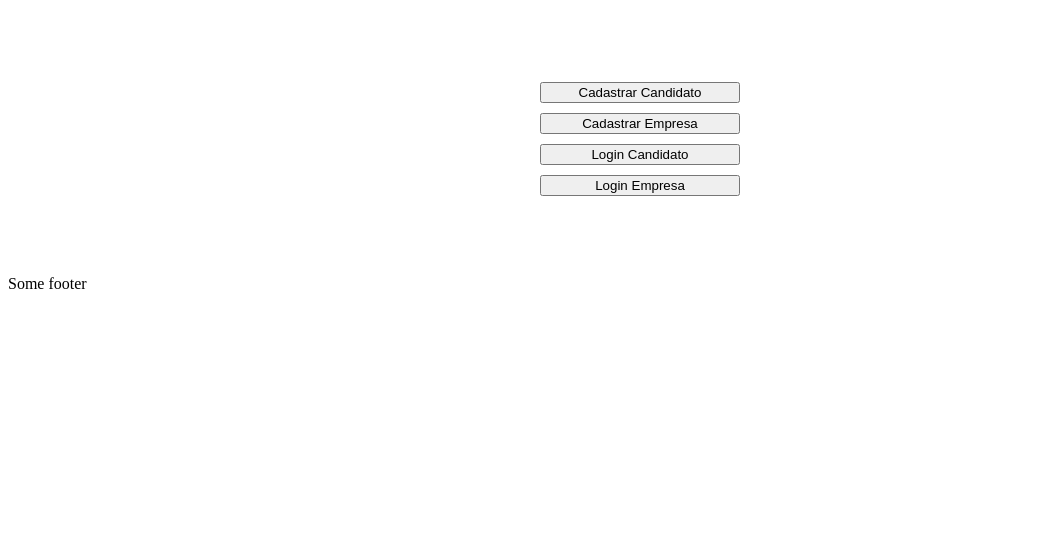
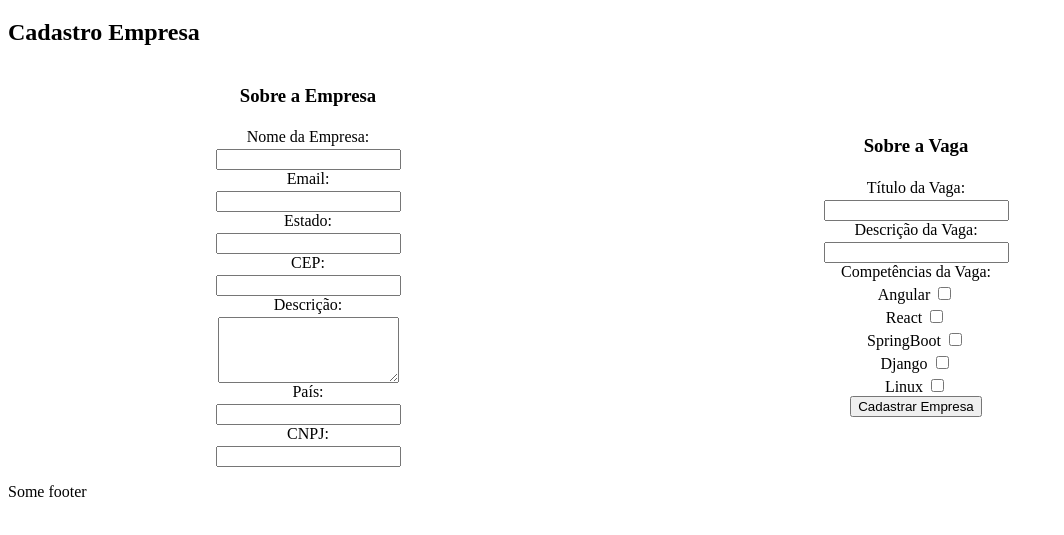
Before and after one commit to AugustoSodre/Linketinder, a website built with Vite: page frontend/index.html in a window 1280 px wide. Both pictures are taken after a click on the button "Cadastrar Empresa". Shown: the part 61-596 px from the top of the page, without its empty margins (0-1064 px from the left). Built offline with nearby package versions, Linux system fonts and the light colour scheme.

Commit message:
feat: formulario de cadastro da Empresa realizado e salvo no localstorage. Criação de Helpers para modularizar a criação dos forms, lógica de lista para as competências selecionadas

```diff
--- a/frontend/index.html
+++ b/frontend/index.html
@@ -15,10 +15,6 @@
 
   <body>
     <div id="app"></div>
-
-    <div>
-
-
     <script type="module" src="/src/main.ts"></script>
   </body>
 
--- a/frontend/src/components/form.ts
+++ b/frontend/src/components/form.ts
@@ -1,10 +1,11 @@
-import { handleFormCandidato } from "../handlers/formHandler"
+
+import { createListeners, generateCompetenciasText } from "../helpers/formsHelper"
 
 export function renderFormCandidato(app: HTMLDivElement){
     app.innerHTML = `
       <h2>Cadastro Candidato</h2>
 
-      <form action="POST" id="form-cadastro">
+      <form action="POST" id="form-cadastro-candidato" class="form-cadastro">
         <div class="form-item">
           <label for="nome">Nome do Usuário:</label>
           <input type="text" id="nome" name="nome" required>
@@ -17,27 +18,27 @@ export function renderFormCandidato(app: HTMLDivElement){
 
         <div class="form-item">
           <label for="estado">Estado:</label>
-          <input type="text" id="estado" name="estado">
+          <input type="text" id="estado" name="estado" required>
         </div>
 
         <div class="form-item">
           <label for="cep">CEP:</label>
-          <input type="text" id="cep" name="cep">
+          <input type="text" id="cep" name="cep" required>
         </div>
 
         <div class="form-item">
           <label for="descricao">Descrição:</label>
-          <textarea id="descricao" name="descricao" rows="4"></textarea>
+          <textarea id="descricao" name="descricao" rows="4" required></textarea>
         </div>
 
         <div class="form-item">
           <label for="idade">Idade:</label>
-          <input type="number" id="idade" name="idade" min="0" max="120">
+          <input type="number" id="idade" name="idade" min="0" max="120" required>
         </div>
 
         <div class="form-item">
           <label for="cpf">CPF:</label>
-          <input type="text" id="cpf" name="cpf">
+          <input type="text" id="cpf" name="cpf" required>
         </div>
 
         <div class="form-item"></div>
@@ -47,14 +48,86 @@ export function renderFormCandidato(app: HTMLDivElement){
       </form>
     `
 
-    document.getElementById("form-cadastro")?.addEventListener("submit", (e) => {
-        e.preventDefault()
-
-        handleFormCandidato()
-    })
+    createListeners()
 
 }
 
 export function renderFormEmpresa(app: HTMLDivElement){
 
+    let text: string = `
+        <h2>Cadastro Empresa</h2>
+
+        <form action="POST" id="form-cadastro-empresa" class="form-cadastro">
+
+        <div id="container-form-empresa">
+            <div class="form-item">
+            <h3>Sobre a Empresa</h3>
+            <label for="nome">Nome da Empresa:</label>
+            <input type="text" id="nome" name="nome" required>
+            </div>
+
+            <div class="form-item">
+            <label for="email">Email:</label>
+            <input type="email" id="email" name="email" required>
+            </div>
+
+            <div class="form-item">
+            <label for="estado">Estado:</label>
+            <input type="text" id="estado" name="estado" required>
+            </div>
+
+            <div class="form-item">
+            <label for="cep">CEP:</label>
+            <input type="text" id="cep" name="cep" required>
+            </div>
+
+            <div class="form-item">
+            <label for="descricao">Descrição:</label>
+            <textarea id="descricao" name="descricao" rows="4" required></textarea>
+            </div>
+
+            <div class="form-item">
+            <label for="pais">País:</label>
+            <input type="text" id="pais" name="pais" required>
+            </div>
+
+            <div class="form-item">
+            <label for="cnpj">CNPJ:</label>
+            <input type="text" id="cnpj" name="cnpj" required>
+            </div>
+        </div>
+
+        <div id="container-form-empresa">
+            <div class="form-item">
+            <h3>Sobre a Vaga</h3>
+            <label for="nome-vaga">Título da Vaga:</label>
+            <input type="text" id="nome-vaga" name="nome-vaga" required>
+            </div>
+
+            <div class="form-item">
+            <label for="descricao-vaga">Descrição da Vaga:</label>
+            <input type="text" id="descricao-vaga" name="descricao-vaga" required>
+            </div>
+
+            <div class="form-item">
+            <label for="competencias-vaga">Competências da Vaga:</label>
+    `
+
+    text += generateCompetenciasText()
+
+    text += `
+            </div>
+
+            <div class="form-item"></div>
+                <button id="submit-candidato" type="submit">Cadastrar Empresa</button>
+            </div>
+
+        </div>
+      </form>
+    `
+
+    app.innerHTML = text
+
+    createListeners()
+
 }
--- a/frontend/src/handlers/formHandler.ts
+++ b/frontend/src/handlers/formHandler.ts
@@ -1,6 +1,7 @@
 import { Candidato } from "../models/Candidato"
-import { router } from "../router"
-import { listCandidatos } from "../storage/lists"
+import { Empresa } from "../models/Empresa"
+import { Vaga } from "../models/Vaga"
+import { listCandidatos, listEmpresas } from "../storage/lists"
 
 export function handleFormCandidato(){
     const nome = (document.getElementById("nome") as HTMLInputElement)?.value
@@ -20,3 +21,28 @@ export function handleFormCandidato(){
     window.location.reload()
 
 }
+
+export function handleFormEmpresa(listCompetencias: string[]){
+    const nome = (document.getElementById("nome") as HTMLInputElement)?.value
+    const email = (document.getElementById("email") as HTMLInputElement)?.value
+    const estado = (document.getElementById("estado") as HTMLInputElement)?.value
+    const cep = (document.getElementById("cep") as HTMLInputElement)?.value
+    const descricao = (document.getElementById("descricao") as HTMLInputElement)?.value
+    const pais = (document.getElementById("pais") as HTMLInputElement)?.value
+    const cnpj = (document.getElementById("cnpj") as HTMLInputElement)?.value
+
+    const vaga = new Vaga(
+        (document.getElementById("nome-vaga") as HTMLInputElement)?.value,
+        (document.getElementById("descricao-vaga") as HTMLInputElement)?.value,
+        listCompetencias,
+    )
+
+    const newEmpresa = new Empresa(nome, email, estado, cep, descricao, pais, cnpj, vaga)
+
+    listEmpresas.push(newEmpresa)
+
+    localStorage.setItem("listEmpresas", JSON.stringify(listEmpresas))
+
+    window.location.reload()
+
+}
--- /dev/null
+++ b/frontend/src/helpers/formsHelper.ts
@@ -0,0 +1,62 @@
+import { handleFormCandidato } from "../handlers/formHandler";
+import { handleFormEmpresa } from "../handlers/formHandler";
+
+export let competenciasSelecionadas: string[] = []
+
+export function createListeners(){
+    const forms = document.getElementsByClassName("form-cadastro");
+
+    Array.from(forms).forEach(form => {
+        form.addEventListener("submit", (e) => {
+            e.preventDefault();
+
+            if (form.id === "form-cadastro-candidato") {
+                handleFormCandidato();
+            } else if (form.id === "form-cadastro-empresa") {
+                handleFormEmpresa(competenciasSelecionadas);
+            }
+        });
+    });
+
+    const competencias = document.querySelectorAll<HTMLInputElement>(".competencia")
+
+    Array.from(competencias).forEach((c) => {
+        c.addEventListener("change", function (){
+
+            if (c.checked) {
+                if (!competenciasSelecionadas.includes(c.value)) {
+                    competenciasSelecionadas.push(c.value)
+                }
+            } else {
+                const compIndex = competenciasSelecionadas.indexOf(c.value)
+                if (competenciasSelecionadas.includes(c.value)) {
+                    competenciasSelecionadas.splice(compIndex, 1)
+                }
+            }
+        })
+    })
+
+}
+
+export function generateCompetenciasText(): string{
+    const competencias: string[] = [
+        "Angular",
+        "React",
+        "SpringBoot",
+        "Django",
+        "Linux"
+    ]
+
+    let text:string = ""
+
+    competencias.forEach((competencia) => {
+        text += `
+        <div id="competencia-div">
+            <label for="${competencia}">${competencia}</label>
+            <input type="checkbox" id="${competencia}" name="${competencia}" value="${competencia}" class="competencia">
+          </div>
+        `
+    })
+
+    return text
+}
--- a/frontend/src/pages/cadastro.ts
+++ b/frontend/src/pages/cadastro.ts
@@ -1,7 +1,5 @@
-import { renderFormCandidato } from "../components/form"
-import { Candidato } from "../models/Candidato"
+import { renderFormCandidato, renderFormEmpresa } from "../components/form"
 import { listCandidatos, listEmpresas } from "../storage/lists"
-import { renderMenu } from "./menu"
 
 export function renderCadastro(app: HTMLDivElement, type: string){
     if(type == "Candidato"){
@@ -11,7 +9,7 @@ export function renderCadastro(app: HTMLDivElement, type: string){
         renderCadastroEmpresa(app)
 
     } else{
-        renderMenu(app)
+        window.location.reload()
     }
 
     console.log(listCandidatos)
@@ -20,13 +18,11 @@ export function renderCadastro(app: HTMLDivElement, type: string){
 
 
 function renderCadastroCandidato(app: HTMLDivElement){
-    console.log("Clicou Cadastro Candidato")
-
     renderFormCandidato(app)
 
 }
 
 
 function renderCadastroEmpresa(app: HTMLDivElement){
-    console.log("Clicou Cadastro Empresa")
+    renderFormEmpresa(app)
 }
--- a/frontend/src/styles/style.css
+++ b/frontend/src/styles/style.css
@@ -20,9 +20,24 @@
     gap: 3px;
 }
 
-form{
+#form-cadastro-candidato{
     display: flex;
     flex-direction:column;
     align-items: center;
     gap: 8px;
 }
+
+#form-cadastro-empresa{
+    display: flex;
+    flex-direction:row;
+    align-items: center;
+    gap: 8px;
+}
+
+#container-form-empresa{
+    height: 50%;
+    display: flex;
+    align-items: center;
+    justify-content: center;
+    flex-direction: column;
+}
```
